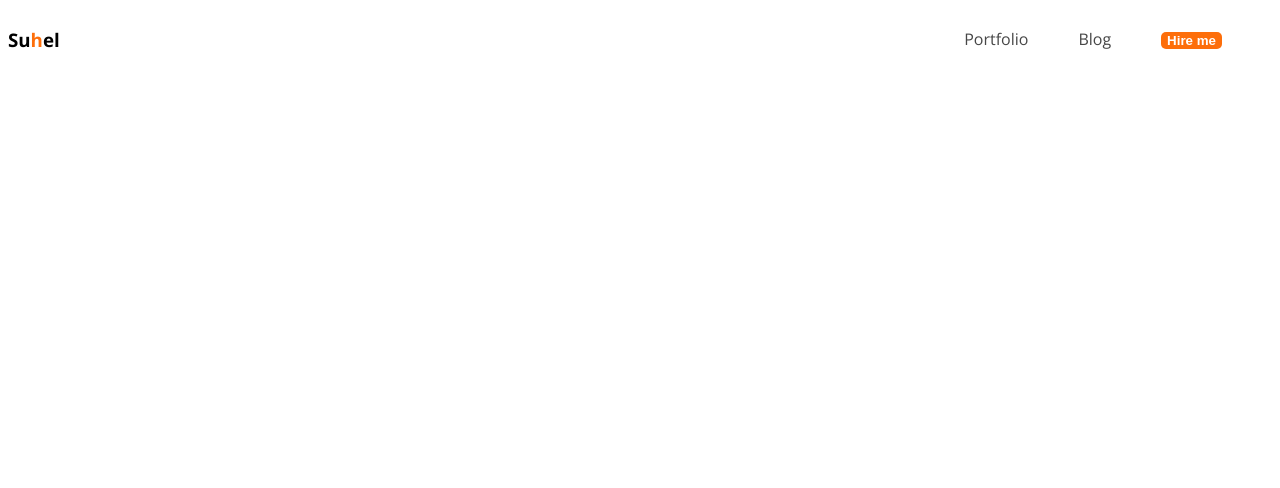
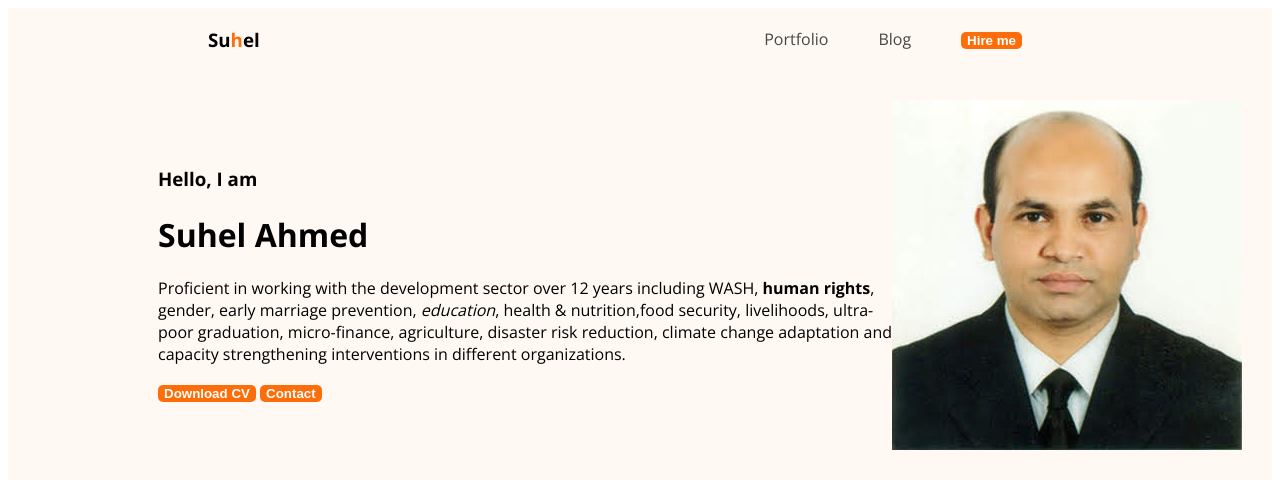
Before and after one commit to suhel-ahmed01/suhel-s-portfolio-, a plain HTML site: page index.html in a window 1280 px wide. Drawn offline with nearby package versions, Linux system fonts and the light colour scheme.

Commit message:
banner content and image added

```diff
--- a/index.html
+++ b/index.html
@@ -6,13 +6,13 @@
     <title>Suhel's Portfolio Website</title>
 
     <link rel="preconnect" href="https://fonts.googleapis.com">
-<link rel="preconnect" href="https://fonts.gstatic.com" crossorigin>
-<link href="https://fonts.googleapis.com/css2?family=Open+Sans:wght@400;700;800&display=swap" rel="stylesheet">
+    <link rel="preconnect" href="https://fonts.gstatic.com" crossorigin>
+    <link href="https://fonts.googleapis.com/css2?family=Open+Sans:wght@400;700;800&display=swap" rel="stylesheet">
 
     <link rel="stylesheet" href="styles/portfolio.css">
 </head>
 <body>
-    <header>
+    <header class="header">
         <nav>
             <h3 class="nav title">Su<span class="text-primary">h</span>el</h3>
             <ul>
@@ -22,6 +22,19 @@
             </ul>
 
         </nav>
+
+            <div class="banner">
+                <div class="banner-content">
+                <h3 class="banner-greetings">Hello, I am</h3>
+                <h1 class="banner-title">Suhel Ahmed</h1>
+                <p>Proficient in working with the development sector over 12 years including WASH, <b>human rights</b>, gender, early marriage prevention, <i>education</i>, health & nutrition,food security, livelihoods, ultra-poor graduation, micro-finance, agriculture, disaster risk reduction, climate change adaptation and capacity strengthening interventions in different organizations. </p>
+                <button class="btn-primary">Download CV</button>
+                <button class="btn-primary">Contact</button>
+
+                </div>
+                <img class="profile-pic" src="images/suhela.jpg" alt="">
+
+            </div>
 
 
     </header>
--- a/styles/portfolio.css
+++ b/styles/portfolio.css
@@ -22,6 +22,7 @@ nav {
     display: flex;
     justify-content: space-between;
     align-items: center;
+    margin: 0 200px;
 }
 
 .nav-title{
@@ -32,7 +33,7 @@ nav {
 
 nav ul{
     display: flex;
-    /* align-items: center; */
+    align-items: center;
 }
 
 nav li{
@@ -44,3 +45,19 @@ nav a{
     text-decoration: none;
     color: #474747;
 }
+
+/* header related styles */
+.header{
+    background-color: #FFF8F3;
+}
+
+.banner{
+    padding: 30px 30px 30px 150px;
+    display: flex;
+    align-items: center;
+}
+
+.banner .profile-pic{
+    width: 500px;
+
+}
```
